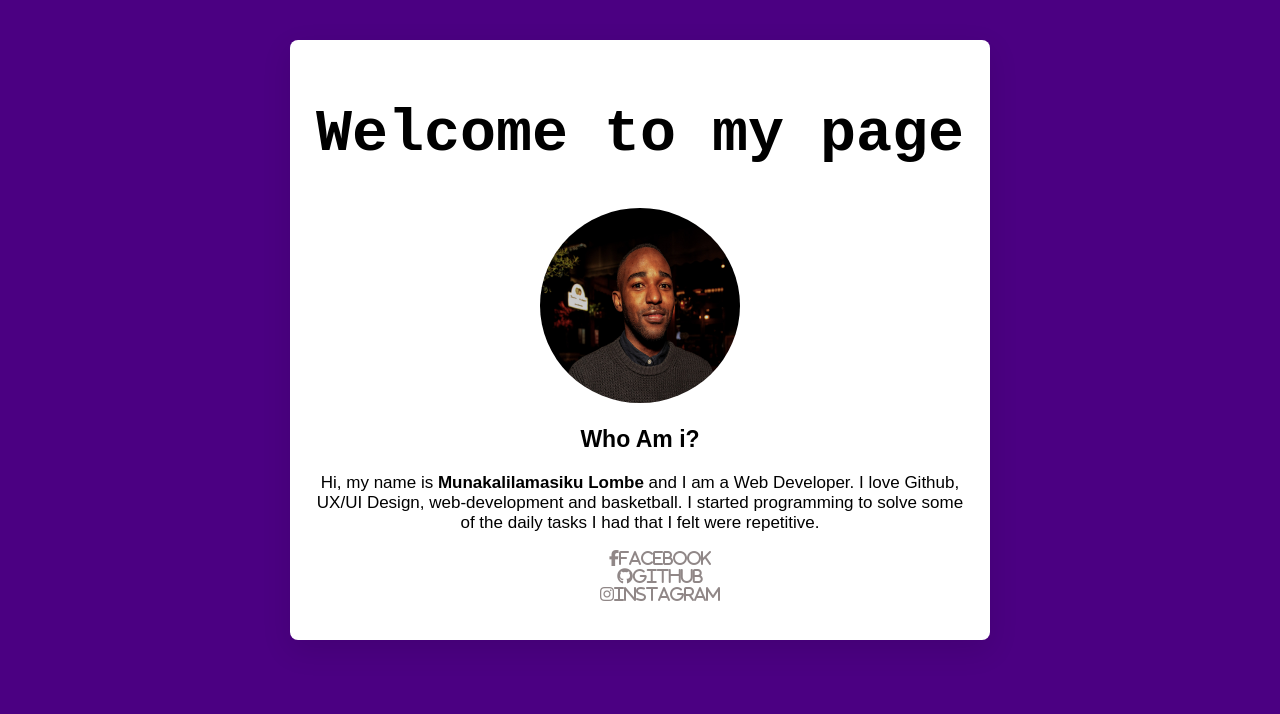
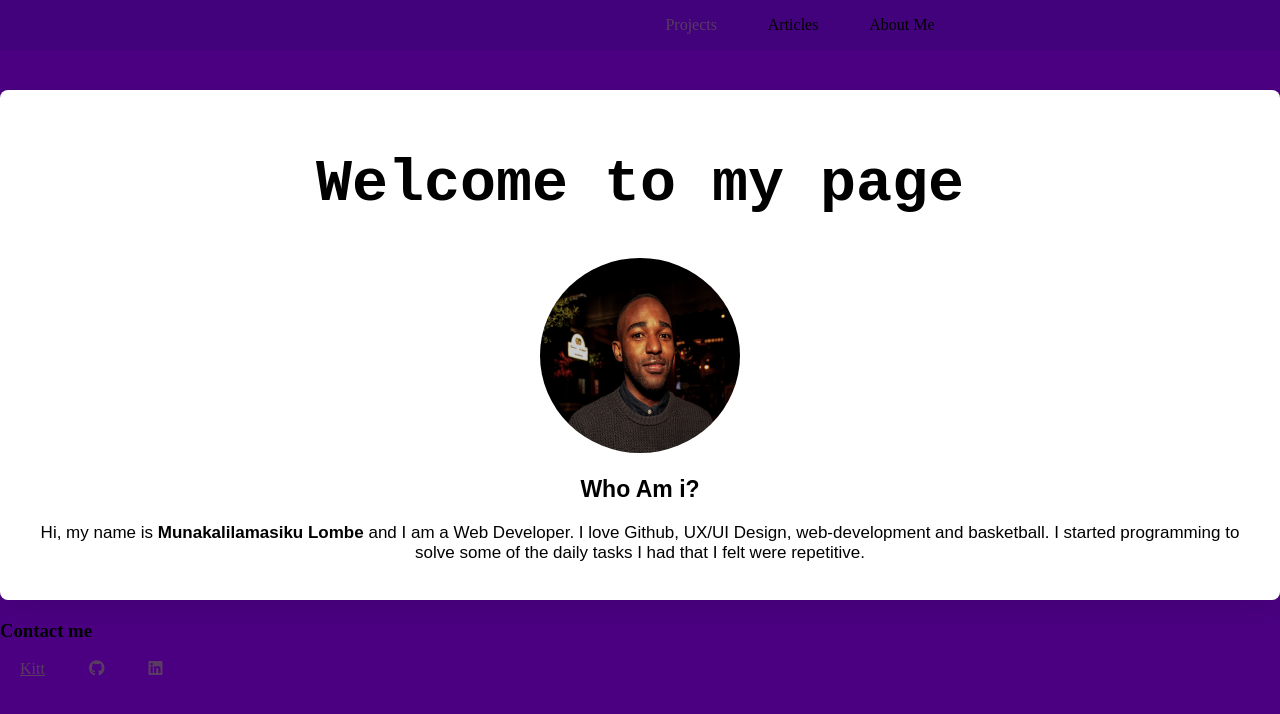
Before and after one commit to Muna-Lombe/profile, a plain HTML site: page index.html in a window 1280 px wide. Drawn offline with Linux system fonts and the light colour scheme.

Commit message:
added previous changes to profile page

```diff
--- a/index.html
+++ b/index.html
@@ -1,8 +1,11 @@
 <!DOCTYPE html>
 <html>
+
 <head>
   <title>Muna Lombe| Profile page</title>
-    <meta charset = "utf-8">
+  <meta name="viewport" content="width=device-width, initial-scale=1">
+  <meta charset="utf-8">
+
   <!-- Fontawesome Stylesheet -->
   <script src="https://kit.fontawesome.com/bdd7031ebe.js" crossorigin="anonymous"></script>
   <link rel="preconnect" href="https://fonts.googleapis.com">
@@ -10,8 +13,21 @@
   <link href="https://fonts.googleapis.com/css2?family=Cabin&display=swap" rel="stylesheet">
   <link rel="stylesheet" href="style.css">
 </head>
+
 <body>
-    <div class= "container">
+  <div class = "navbar">
+    <ul></ul>
+    <ul>
+      <li><a href="default.asp">Projects</a></li>
+      <li>
+        Articles
+      </li>
+      <li>
+        About Me
+      </li>
+    </ul>
+  </div>
+  <div class="container">
     <div class="card-white">
       <h1> Welcome to my page </h1>
       <img src="../profile/images/profile pic.jpg" id="profile_pic" width="200" height="195" alt="Profile Picture">
@@ -22,18 +38,29 @@
         web-development and basketball.
         I started programming to solve some of the daily tasks I had that I felt were repetitive.
       </p>
-        <ul>
-          <li class="list-inline">
-            <a href="https://www.facebook.com/public/Muna-Lombe" target="_blank"><i class="fab fa-facebook-f" alt="facebook">facebook</i>
+    </div>
+    <div class="card-contacts">
+      <h3>Contact me</h3>
+      <ul class="list-inline">
+        <li>
+          <a id=kitt-bold href="https://kitt.lewagon.com/alumni/Muna-Lombe" target="_blank">
+            Kitt
+            <!-- <p>facebook</p> -->
+            </i>
           </a>
         </li>
-          <li class="list-inline">
-            <a href="https://www.github.com/Muna-Lombe" target="_blank"><i class="fab fa-github" alt="github">github</i>
+        <li>
+          <a href="https://www.github.com/Muna-Lombe" target="_blank">
+            <i class="fab fa-github" alt="github">
+              <!-- <p>Github</p> -->
+            </i>
           </a>
         </li>
-          <li class="list-inline">
-            <a href="https://instagram.com/Muna_ecks" target="_blank">
-              <i class="fab fa-instagram" alt="instagram">instagram</i>
+        <li>
+          <a href="https://www.linkedin.com/in/muna-lombe" target="_blank">
+            <i class="fab fa-linkedin" alt="LinkedIn"></i>
+            <!-- <p>Instagram</p> -->
+            </i>
           </a>
         </li>
       </ul>
--- a/style.css
+++ b/style.css
@@ -1,17 +1,43 @@
 body{
   background-color:indigo;
+  display: block;
+  margin: 0;
+  width: 100%;
 }
+
 h1 {
     font-family: monospace;
     font-size: 60px;
 }
+.navbar{
+  background-color:rgb(65, 2, 124);
+  display: grid;
+  grid-template-columns: 1fr 1fr;
+  margin-bottom:10px;
+  justify-content: right;
+  align-items: center;
+}
+.navbar ul{
+  display: flex;
+  flex-direction: row;
+  width: 50%;
+  justify-content:space-around;
+  align-items:flex-end;
+  padding: 0;
+  list-style-type: none;
+}
+.navbar ul a{
+  text-decoration: none;
+}
 #profile_pic{
+
   border-radius: 50%;
 }
 
 .container{
   margin: 40px auto;
-  width:700px;
+  width:100%;
+  height:80%;
 }
 
 .card-white{
@@ -43,8 +69,20 @@ p{
 
 a {
   color: rgba(97, 84, 84, 0.7);
+}
 
-}
 a:hover{
   color: rgb(10, 10,10)
 }
+
+@media only screen and (max-width: 600px) {
+  #profile_pic{
+    border-radius: 50%;
+    width:15%;
+    height: 15%;
+    position:absolute;
+    top:450px;
+    left: 100px;
+
+  }
+}
```
Lines whose indentation alone changed are shown as unchanged.
